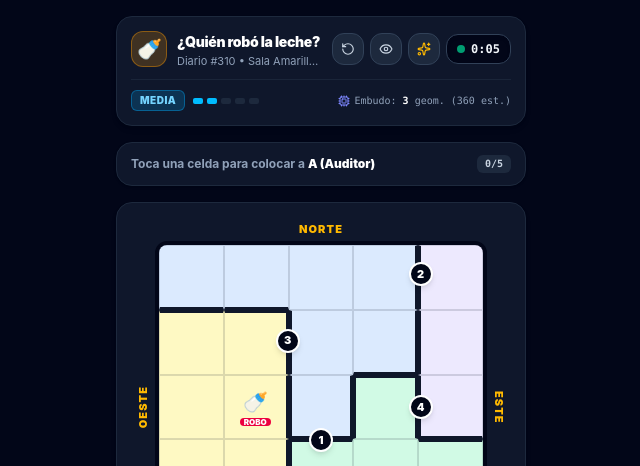
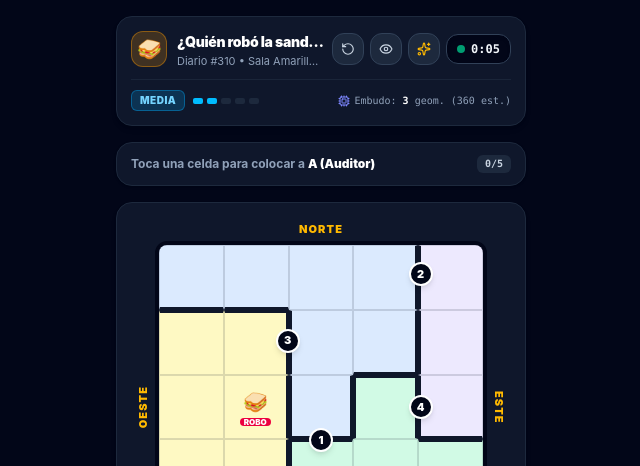
Before and after one commit to albertsalamanzano-bit/who-stole-my-milk, a React (Vite) app: page / in a window 1280 px wide. Shown: the top 466 px of the page, without its empty margins (319-959 px from the left). Built offline with nearby package versions, Linux system fonts and the light colour scheme.

Commit message:
Update App.jsx

```diff
--- a/src/App.jsx
+++ b/src/App.jsx
@@ -113,7 +113,7 @@ const CLUE_CATEGORIES = {
     id: 'Escenario',
     label: 'Contacto Escenario',
     badge: 'bg-emerald-950 text-emerald-300 border-emerald-800',
-    desc: 'Contacto ortogonal con muros de otras salas o con la leche derramada 🍼'
+    desc: 'Contacto ortogonal con muros de otras salas o con el sandwich mordido 🥪'
   },
   Paranoia: {
     id: 'Paranoia',
@@ -785,12 +785,12 @@ function generateCandidateCluesForSuspect(speakerId, grid, vasePos, vaseRoom, do
     });
   }
 
-  // 4. Contacto con Escenario (Leche 🍼)
+  // 4. Contacto con Escenario (sandwich 🥪)
   clues.push({
     id: `adj_to_vase_orth`,
     category: 'Escenario',
     weight: 18,
-    text: `«Mi casilla estaba pegada ortogonalmente a la leche derramada (🍼), aunque hubiera muro en medio.»`,
+    text: `«Mi casilla estaba pegada ortogonalmente a la sandwich mordido (🥪), aunque hubiera muro en medio.»`,
     evalFn: (st) =>
       Math.abs(st.suspectRow[speakerId] - vasePos.r) +
         Math.abs(st.suspectCol[speakerId] - vasePos.c) ===
@@ -801,7 +801,7 @@ function generateCandidateCluesForSuspect(speakerId, grid, vasePos, vaseRoom, do
     id: `adj_to_vase_king`,
     category: 'Escenario',
     weight: 17,
-    text: `«Estaba a solo una casilla de distancia (incluso en diagonal) de la leche derramada (🍼).»`,
+    text: `«Estaba a solo una casilla de distancia (incluso en diagonal) de la sandwich mordido (🥪).»`,
     evalFn: (st) =>
       Math.abs(st.suspectRow[speakerId] - vasePos.r) <= 1 &&
       Math.abs(st.suspectCol[speakerId] - vasePos.c) <= 1
@@ -854,7 +854,7 @@ function generateCandidateCluesForSuspect(speakerId, grid, vasePos, vaseRoom, do
     id: `thief_is_herbivore`,
     category: 'Paranoia',
     weight: 15,
-    text: `«El ladrón que robó la leche es un hombre.»`,
+    text: `«El ladrón que robó la sandwich es un hombre.»`,
     evalFn: (st) => !SUSPECTS[st.roomSuspect[vaseRoom]].isCarnivore
   });
 
@@ -1414,7 +1414,7 @@ export default function App() {
 
   // Compartir por WhatsApp o menú nativo del móvil con el texto exacto solicitado
   const handleShare = async () => {
-    const shareText = `🍼 ¿Quién robó la leche? (${dailyConfig.formattedDate})\n⏱️ Lo descubrí en ${formatTime(
+    const shareText = `🥪 ¿Quién robó la sandwich? (${dailyConfig.formattedDate})\n⏱️ Lo descubrí en ${formatTime(
       seconds
     )} min.\n¡A ver si mejoras mi tiempo! 👇\nhttps://who-stole-my-milk.vercel.app/`;
 
@@ -1450,16 +1450,16 @@ export default function App() {
           <div className="flex items-center justify-between gap-2">
             <div className="flex items-center gap-2.5 min-w-0">
               <div className="w-9 h-9 rounded-xl bg-amber-500/20 border border-amber-500/40 flex items-center justify-center text-xl shrink-0">
-                🍼
+                🥪
               </div>
               <div className="min-w-0">
                 <div className="flex items-center gap-1.5">
                   <h1 className="text-sm font-black tracking-tight text-white truncate">
-                    ¿Quién robó la leche?
+                    ¿Quién robó la sandwich?
                   </h1>
                 </div>
                 <p className="text-[11px] text-slate-400 leading-none mt-1 truncate">
-                  {isDailyMode ? `Diario #${dailyConfig.dayNumber}` : `Caso #${level.caseNumber}`} &bull; Sala {ROOMS[level.vaseRoom].name} (🍼)
+                  {isDailyMode ? `Diario #${dailyConfig.dayNumber}` : `Caso #${level.caseNumber}`} &bull; Sala {ROOMS[level.vaseRoom].name} (🥪)
                 </p>
               </div>
             </div>
@@ -1579,7 +1579,7 @@ export default function App() {
             <div className="w-full flex items-center justify-between text-amber-400">
               <span className="flex items-center gap-1.5 truncate">
                 <XCircle className="w-4 h-4 shrink-0" />
-                <span>Alguna declaración no cuadra con la sala 🍼</span>
+                <span>Alguna declaración no cuadra con la sala 🥪</span>
               </span>
               <span className="text-[10px] font-mono">5/5</span>
             </div>
@@ -1671,10 +1671,10 @@ export default function App() {
                           hasConflict ? 'ring-3 ring-inset ring-rose-600 z-10' : ''
                         }`}
                       >
-                        {/* Leche Robada 🍼 */}
+                        {/* sandwich Robada 🥪 */}
                         {isVase && (
                           <div className="flex flex-col items-center justify-center leading-none pointer-events-none">
-                            <span className="text-xl">🍼</span>
+                            <span className="text-xl">🥪</span>
                             <span className="text-[8px] font-black uppercase bg-rose-600 text-white px-1 rounded mt-0.5">
                               ROBO
                             </span>
```
